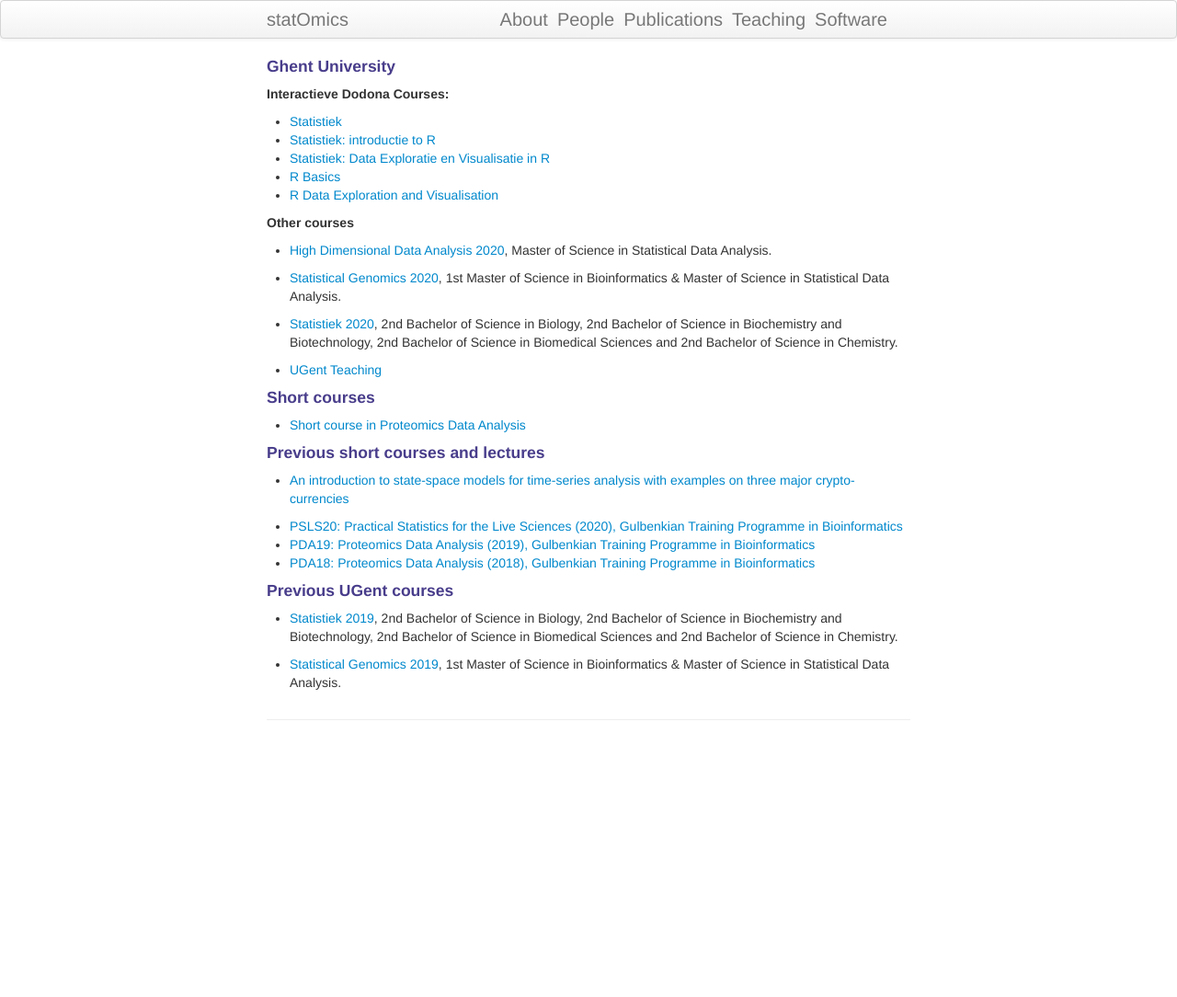
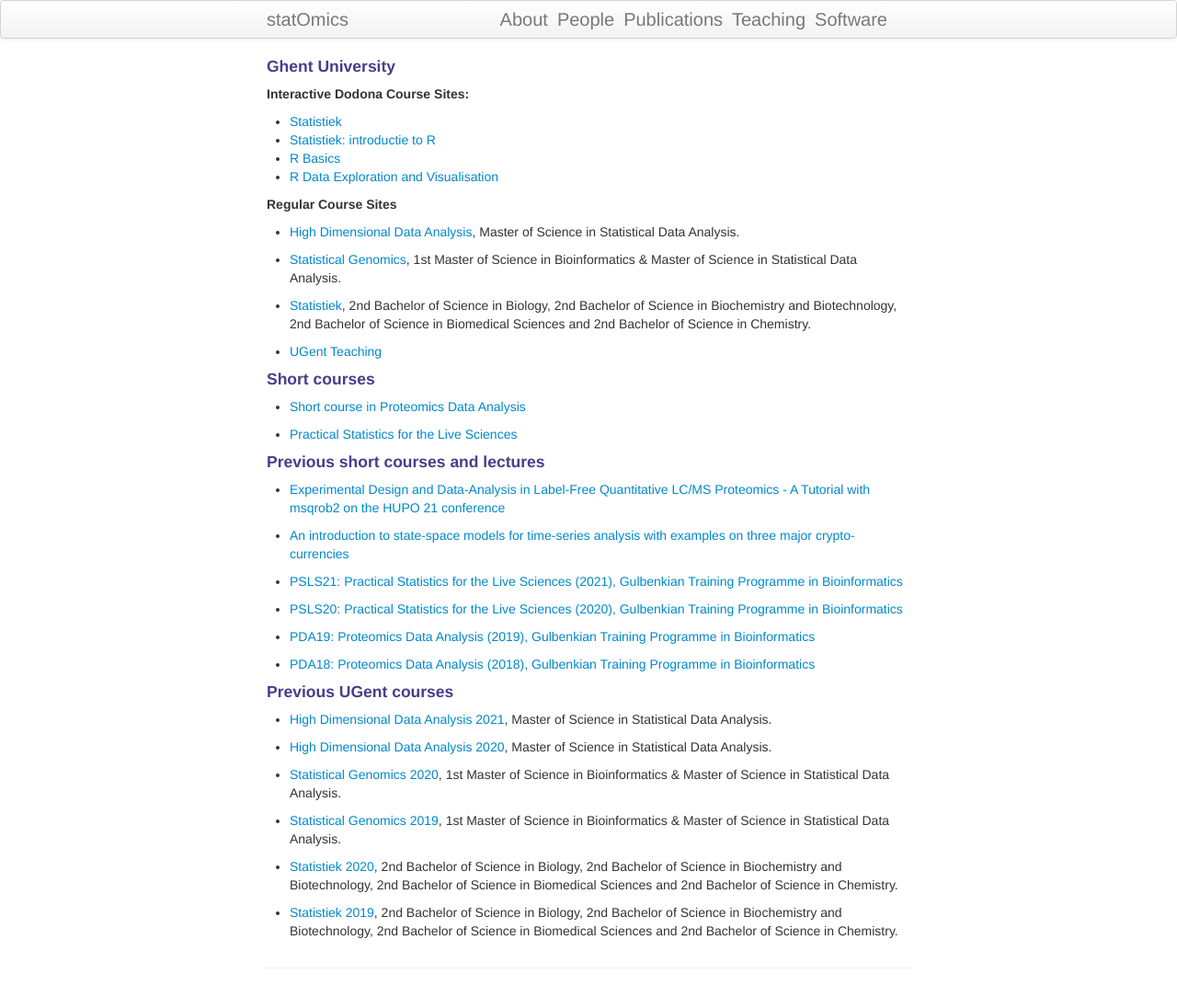
Before and after one commit to statOmics/statOmics.github.io, a Jekyll site: the page built from pages/teaching.md, in a window 1280 px wide. Shown: the whole page at 92% size. Built offline with Jekyll 4.4.1, drawn with Linux system fonts in a browser that asks for light colours; before the commit the page ends 900 px from its top, so only the background shows below that.

Commit message:
update teaching

```diff
--- a/pages/teaching.md
+++ b/pages/teaching.md
@@ -4,19 +4,20 @@
 ---
 
 #### Ghent University
-##### Interactieve Dodona Courses:
-- [Statistiek](https://dodona.ugent.be/nl/courses/374/)
-- [Statistiek: introductie to R](https://dodona.ugent.be/nl/courses/375/)
-- [Statistiek: Data Exploratie en Visualisatie in R](https://dodona.ugent.be/nl/courses/376/)
+
+##### Interactive Dodona Course Sites:
+- [Statistiek](https://dodona.ugent.be/nl/courses/469/)
+- [Statistiek: introductie to R](https://dodona.ugent.be/nl/courses/804/)
 - [R Basics](https://dodona.ugent.be/nl/courses/335/)
 - [R Data Exploration and Visualisation](https://dodona.ugent.be/nl/courses/345/)
 
-##### Other courses
-- [High Dimensional Data Analysis 2020](https://statomics.github.io/HDA2020/), Master of Science in Statistical Data Analysis.
+##### Regular Course Sites
 
-- [Statistical Genomics 2020](https://statomics.github.io/SGA2020/), 1st Master of Science in Bioinformatics & Master of Science in Statistical Data Analysis.
+- [High Dimensional Data Analysis](https://statomics.github.io/HDDA/), Master of Science in Statistical Data Analysis.
 
-- [Statistiek 2020](https://statomics.github.io/sbc20/), 2nd Bachelor of Science in Biology, 2nd Bachelor of Science in Biochemistry and Biotechnology, 2nd Bachelor of Science in Biomedical Sciences and 2nd Bachelor of Science in Chemistry.
+- [Statistical Genomics](https://statomics.github.io/SGA2021/), 1st Master of Science in Bioinformatics & Master of Science in Statistical Data Analysis.
+
+- [Statistiek](https://statomics.github.io/sbc21/), 2nd Bachelor of Science in Biology, 2nd Bachelor of Science in Biochemistry and Biotechnology, 2nd Bachelor of Science in Biomedical Sciences and 2nd Bachelor of Science in Chemistry.
 
 - [UGent Teaching](https://telefoonboek.ugent.be/nl/people/801001441317)
 
@@ -24,15 +25,33 @@
 
 - [Short course in Proteomics Data Analysis](https://statomics.github.io/PDA21/)
 
+- [Practical Statistics for the Live Sciences](https://statOmics.github.io/PSLS21/)
+
+
 #### Previous short courses and lectures
+
+- [Experimental Design and Data-Analysis in Label-Free Quantitative LC/MS Proteomics - A Tutorial with msqrob2 on the HUPO 21 conference](https://statomics.github.io/hupo21/)
 
 - [An introduction to state-space models for time-series analysis with examples on three major crypto-currencies](https://statomics.github.io/StateSpaceCrypto/)
 
+- [PSLS21: Practical Statistics for the Live Sciences (2021), Gulbenkian Training Programme in Bioinformatics](https://gtpb.github.io/PSLS21/)
+
 - [PSLS20: Practical Statistics for the Live Sciences (2020), Gulbenkian Training Programme in Bioinformatics](https://gtpb.github.io/PSLS20/)
+
 - [PDA19: Proteomics Data Analysis (2019), Gulbenkian Training Programme in Bioinformatics](https://gtpb.github.io/PDA19/)
+
 - [PDA18: Proteomics Data Analysis (2018), Gulbenkian Training Programme in Bioinformatics](https://gtpb.github.io/PDA18/)
 
 #### Previous UGent courses
-- [Statistiek 2019](https://statomics.github.io/statistiekCursusNotas/), 2nd Bachelor of Science in Biology, 2nd Bachelor of Science in Biochemistry and Biotechnology, 2nd Bachelor of Science in Biomedical Sciences and 2nd Bachelor of Science in Chemistry.
+
+- [High Dimensional Data Analysis 2021](https://statomics.github.io/HDDA21/), Master of Science in Statistical Data Analysis.
+
+- [High Dimensional Data Analysis 2020](https://statomics.github.io/HDA2020/), Master of Science in Statistical Data Analysis.
+
+- [Statistical Genomics 2020](https://statomics.github.io/SGA2020/), 1st Master of Science in Bioinformatics & Master of Science in Statistical Data Analysis.
 
 - [Statistical Genomics 2019](https://statomics.github.io/SGA2019/), 1st Master of Science in Bioinformatics & Master of Science in Statistical Data Analysis.
+
+- [Statistiek 2020](https://statomics.github.io/sbc20/), 2nd Bachelor of Science in Biology, 2nd Bachelor of Science in Biochemistry and Biotechnology, 2nd Bachelor of Science in Biomedical Sciences and 2nd Bachelor of Science in Chemistry.
+
+- [Statistiek 2019](https://statomics.github.io/statistiekCursusNotas/), 2nd Bachelor of Science in Biology, 2nd Bachelor of Science in Biochemistry and Biotechnology, 2nd Bachelor of Science in Biomedical Sciences and 2nd Bachelor of Science in Chemistry.
```
